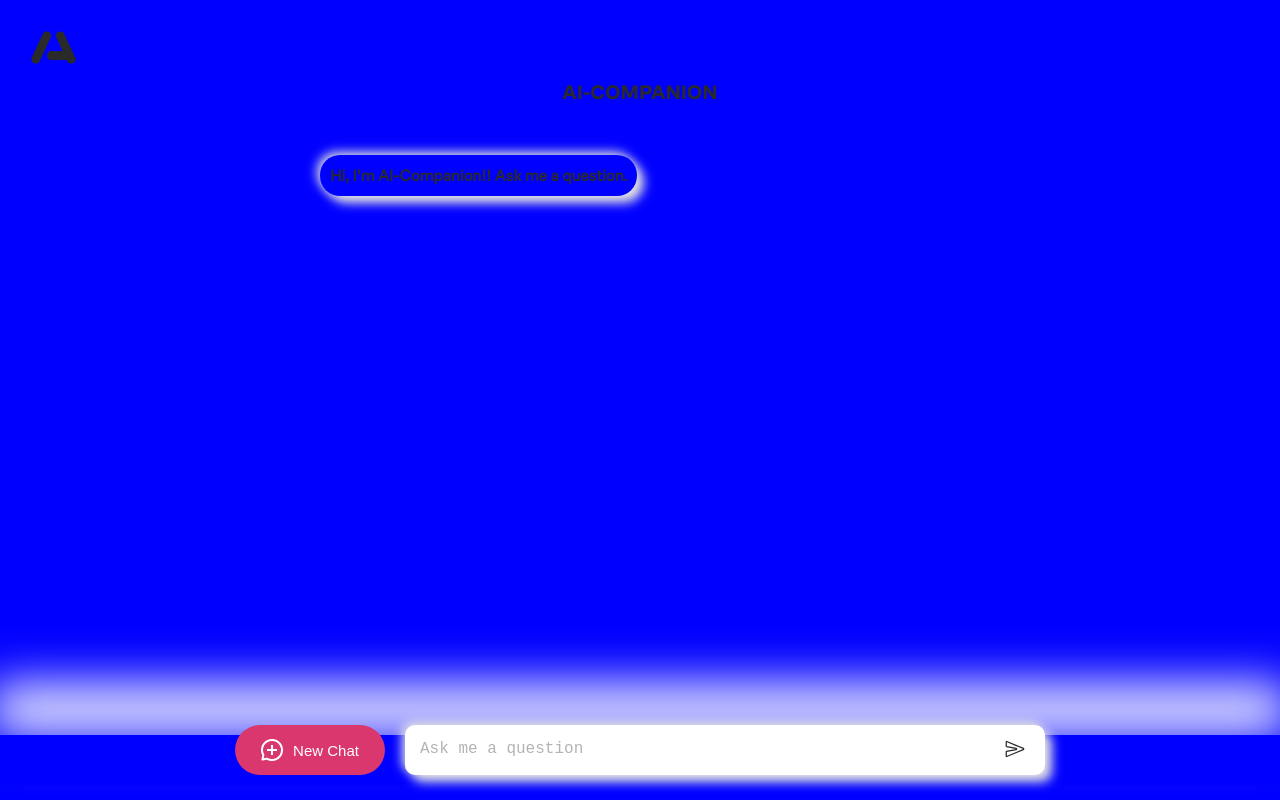
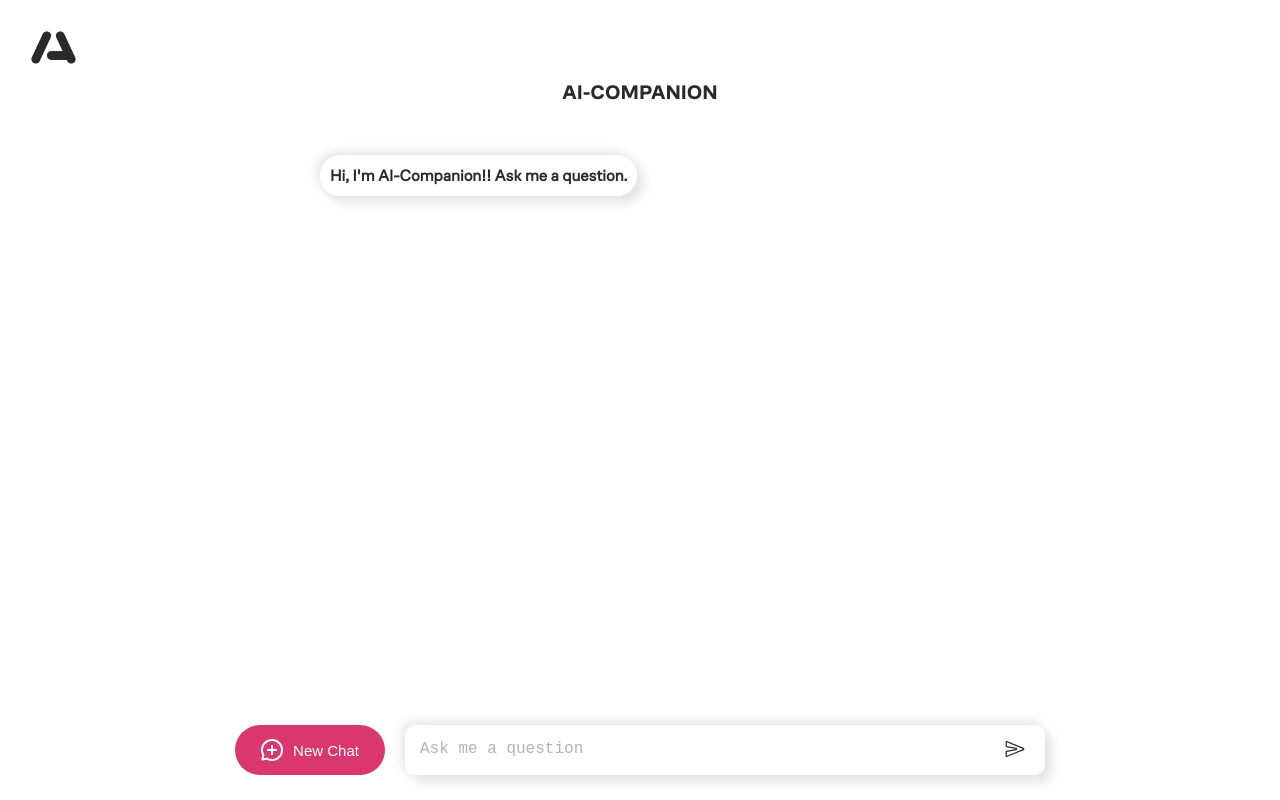
Before and after one commit to NoeSourdes/AI-COMPANION, a React (Vite) app in the folder client/: page /chat in a window 1280 px wide. Built offline with nearby package versions, Linux system fonts and the light colour scheme.

Commit message:
update app

```diff
--- a/client/src/pages/Chat.jsx
+++ b/client/src/pages/Chat.jsx
@@ -32,6 +32,7 @@ const Chat = () => {
     loadInterval = setInterval(() => {
       // Update the text content of the loading indicator
       element.textContent += '.';
+
 
       // If the loading indicator has reached three dots, reset it
       if (element.textContent === '....') {
@@ -115,6 +116,7 @@ const Chat = () => {
 
       messageDiv.innerHTML = "Something went wrong";
       alert(err);
+      console.log(err)
     }
   };
 
--- a/client/src/sass/_settings.scss
+++ b/client/src/sass/_settings.scss
@@ -15,7 +15,6 @@
     background-color: rgb(255, 142, 60, 0.5);
 }
 body {
-    background: blue;
     font-family: cofo-sans, sans-serif;
     animation: 2s scale;
 }
```
